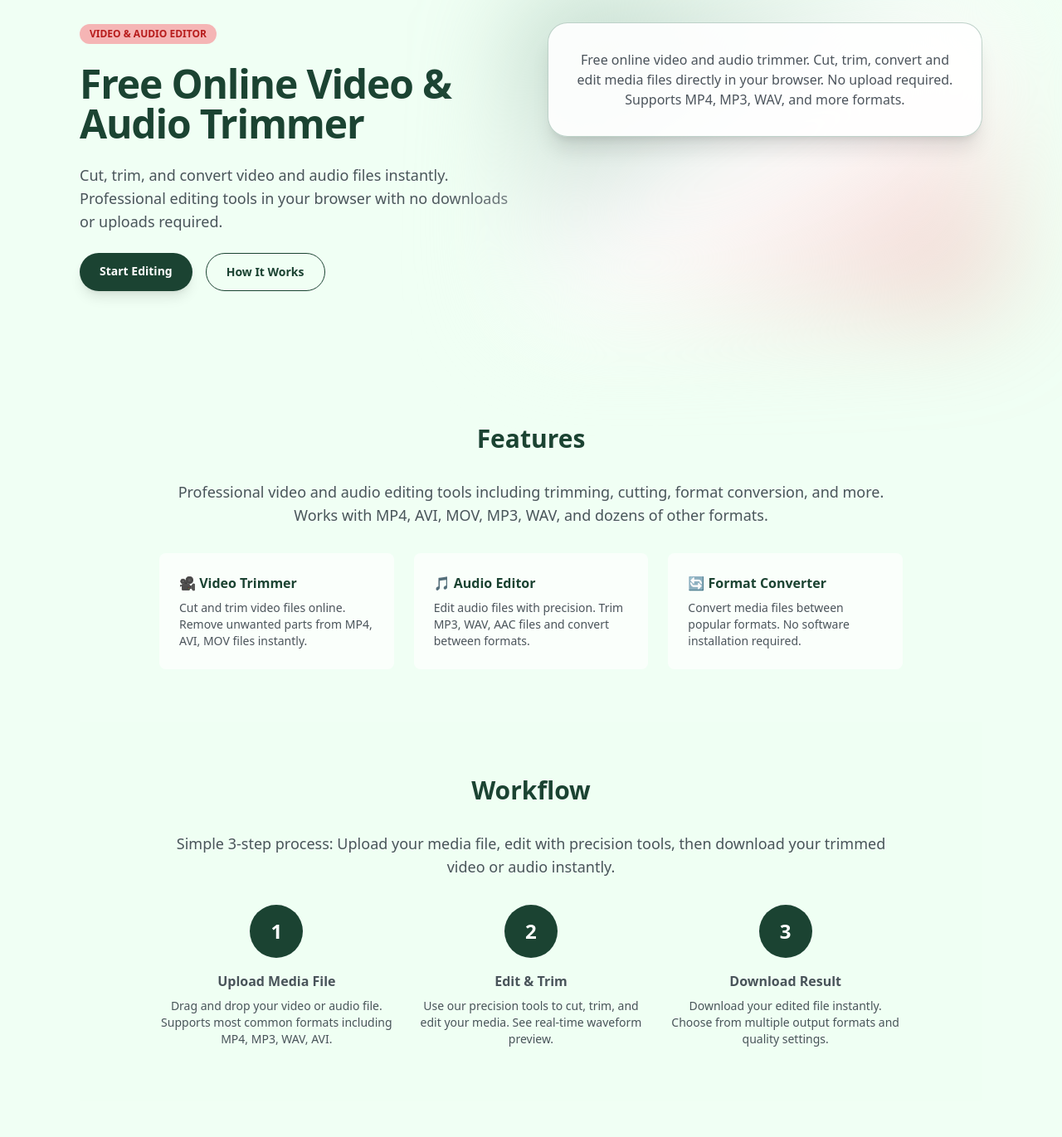
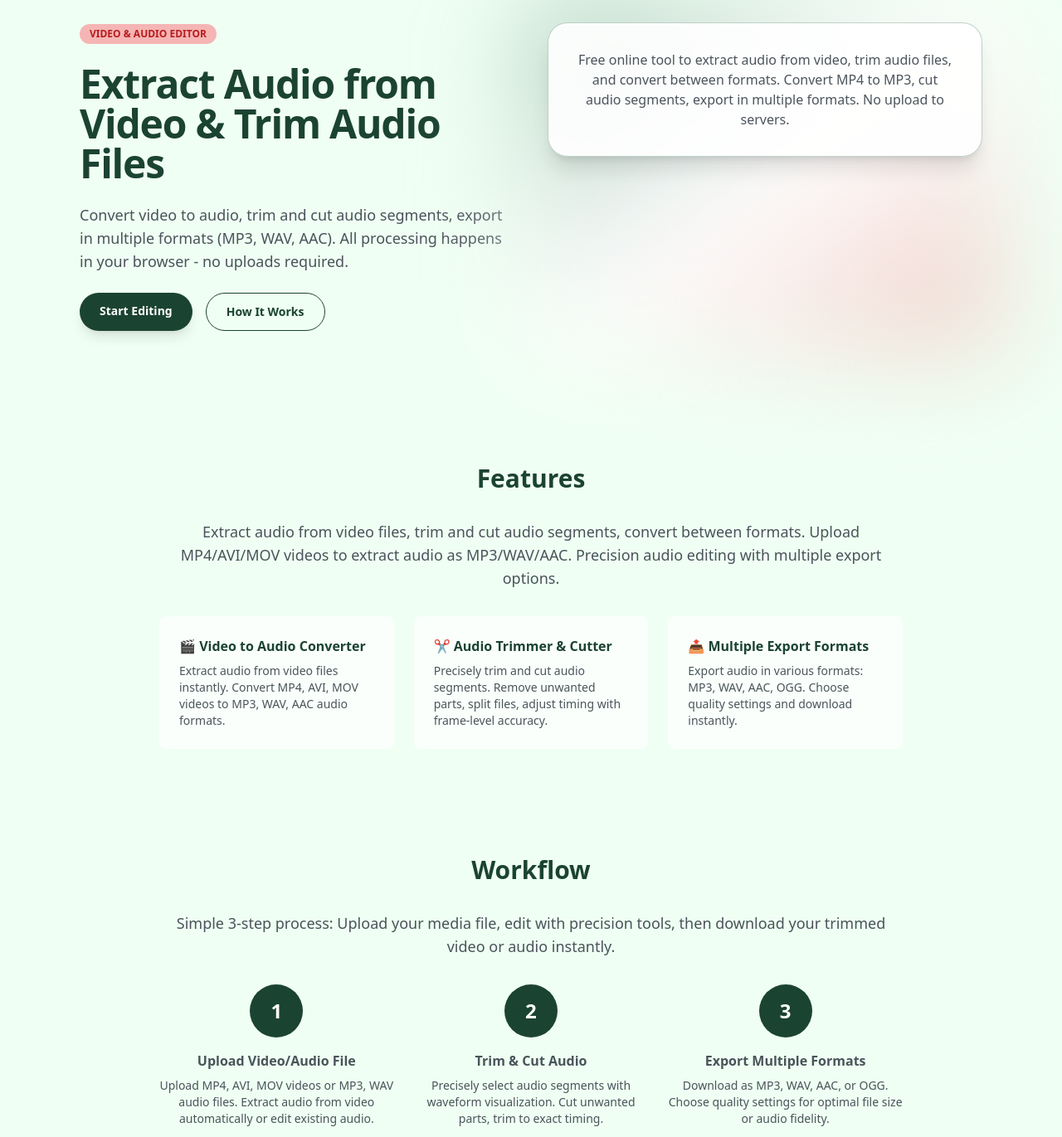
Before and after one commit to 23whx/audio-trimmer-converter, an Astro site: page / in a window 1280 px wide. Shown: the part 149-1520 px from the top of the page at 83% size. Built offline with nearby package versions, Linux system fonts and the light colour scheme; Astro itself is replaced by a stand-in of ours.

Commit message:
feat: enhance SEO to highlight core features
馃幆 Core Features Highlighted in SEO:
鉁?Video to Audio Conversion (MP4 to MP3, extract audio from video)
鉁?Audio Trimming & Cutting (precise segment selection)
鉁?Multiple Export Formats (MP3, WAV, AAC, OGG with quality options)

馃摑 SEO Updates:
- Page title: 'Free Video to Audio Converter & Trimmer'
- Hero: 'Extract Audio from Video & Trim Audio Files'
- Features: Video鈫扐udio, Audio Trimming, Multiple Exports
- Keywords: video to audio converter, extract audio, MP4 to MP3
- Workflow: Upload video鈫扵rim audio鈫扙xport formats

馃攳 This improves discoverability for users searching for:
- Video to audio conversion
- Audio extraction from video files
- Audio trimming and cutting tools
- Multi-format audio export options

```diff
--- a/src/components/seo/SEOHead.astro
+++ b/src/components/seo/SEOHead.astro
@@ -10,8 +10,8 @@ export interface Props {
 
 const { title, description, keywords, ogImage, canonical, lang = 'en' } = Astro.props;
 
-// 默认关键词 - 针对视频和音频编辑优化
-const defaultKeywords = "video trimmer, audio editor, online video cutter, free media converter, trim video online, cut audio, video editor browser, MP4 trimmer, audio converter, media editing tool";
+// 默认关键词 - 针对视频转音频、音频剪切、多格式导出优化
+const defaultKeywords = "video to audio converter, extract audio from video, MP4 to MP3, audio trimmer, cut audio online, trim audio file, audio editor, export MP3 WAV AAC, video audio extraction, online audio converter";
 
 const finalKeywords = keywords ? `${keywords}, ${defaultKeywords}` : defaultKeywords;
 const siteUrl = Astro.site || 'https://audio-trimmer-converter.vercel.app';
--- a/src/lib/i18n/translations.ts
+++ b/src/lib/i18n/translations.ts
@@ -3,8 +3,8 @@ export const translations = {
     // 应用信息 - SEO优化
     appName: "MediaTrim",
     title: "Video & Audio Editor - Free Online Trimmer",
-    pageTitle: "Free Online Video & Audio Trimmer | Cut, Convert & Edit Media Files",
-    description: "Free online video and audio trimmer. Cut, trim, convert and edit media files directly in your browser. No upload required. Supports MP4, MP3, WAV, and more formats.",
+    pageTitle: "Free Video to Audio Converter & Trimmer | Extract Audio from Video, Cut & Edit",
+    description: "Free online tool to extract audio from video, trim audio files, and convert between formats. Convert MP4 to MP3, cut audio segments, export in multiple formats. No upload to servers.",
 
     // 导航
     navFeatures: "Features",
@@ -14,8 +14,8 @@ export const translations = {
     openEditor: "Open Editor",
 
     // 首页内容 - SEO优化
-    heroHeading: "Free Online Video & Audio Trimmer",
-    heroSubheading: "Cut, trim, and convert video and audio files instantly. Professional editing tools in your browser with no downloads or uploads required.",
+    heroHeading: "Extract Audio from Video & Trim Audio Files",
+    heroSubheading: "Convert video to audio, trim and cut audio segments, export in multiple formats (MP3, WAV, AAC). All processing happens in your browser - no uploads required.",
     heroGetStarted: "Start Editing",
     heroLearnMore: "How It Works",
     tagline: "Video & Audio Editor",
@@ -105,7 +105,7 @@ export const translations = {
 
     // 首页内容 - SEO优化
     freeWhileBeta: "100% Free - No Registration Required",
-    featuresContent: "Professional video and audio editing tools including trimming, cutting, format conversion, and more. Works with MP4, AVI, MOV, MP3, WAV, and dozens of other formats.",
+    featuresContent: "Extract audio from video files, trim and cut audio segments, convert between formats. Upload MP4/AVI/MOV videos to extract audio as MP3/WAV/AAC. Precision audio editing with multiple export options.",
     workflowContent: "Simple 3-step process: Upload your media file, edit with precision tools, then download your trimmed video or audio instantly."
   },
   zh: {
--- a/src/pages/index.astro
+++ b/src/pages/index.astro
@@ -66,16 +66,16 @@ const t = (key: keyof typeof translations[SupportedLocale]) =>
       <!-- Feature Grid for SEO -->
       <div class="grid md:grid-cols-3 gap-6 text-left">
         <div class="bg-primary/70 p-6 rounded-lg">
-          <h3 class="font-semibold text-success-dark mb-2">🎥 Video Trimmer</h3>
-          <p class="text-sm">Cut and trim video files online. Remove unwanted parts from MP4, AVI, MOV files instantly.</p>
+          <h3 class="font-semibold text-success-dark mb-2">🎬 Video to Audio Converter</h3>
+          <p class="text-sm">Extract audio from video files instantly. Convert MP4, AVI, MOV videos to MP3, WAV, AAC audio formats.</p>
         </div>
         <div class="bg-primary/70 p-6 rounded-lg">
-          <h3 class="font-semibold text-success-dark mb-2">🎵 Audio Editor</h3>
-          <p class="text-sm">Edit audio files with precision. Trim MP3, WAV, AAC files and convert between formats.</p>
+          <h3 class="font-semibold text-success-dark mb-2">✂️ Audio Trimmer & Cutter</h3>
+          <p class="text-sm">Precisely trim and cut audio segments. Remove unwanted parts, split files, adjust timing with frame-level accuracy.</p>
         </div>
         <div class="bg-primary/70 p-6 rounded-lg">
-          <h3 class="font-semibold text-success-dark mb-2">🔄 Format Converter</h3>
-          <p class="text-sm">Convert media files between popular formats. No software installation required.</p>
+          <h3 class="font-semibold text-success-dark mb-2">📤 Multiple Export Formats</h3>
+          <p class="text-sm">Export audio in various formats: MP3, WAV, AAC, OGG. Choose quality settings and download instantly.</p>
         </div>
       </div>
     </div>
@@ -90,18 +90,18 @@ const t = (key: keyof typeof translations[SupportedLocale]) =>
             <div class="grid md:grid-cols-3 gap-6">
               <div class="text-center">
                 <div class="w-16 h-16 bg-success-dark text-primary rounded-full flex items-center justify-center text-2xl font-bold mx-auto mb-4">1</div>
-          <h3 class="font-semibold mb-2">Upload Media File</h3>
-          <p class="text-sm">Drag and drop your video or audio file. Supports most common formats including MP4, MP3, WAV, AVI.</p>
+                <h3 class="font-semibold mb-2">Upload Video/Audio File</h3>
+                <p class="text-sm">Upload MP4, AVI, MOV videos or MP3, WAV audio files. Extract audio from video automatically or edit existing audio.</p>
               </div>
               <div class="text-center">
                 <div class="w-16 h-16 bg-success-dark text-primary rounded-full flex items-center justify-center text-2xl font-bold mx-auto mb-4">2</div>
-          <h3 class="font-semibold mb-2">Edit & Trim</h3>
-          <p class="text-sm">Use our precision tools to cut, trim, and edit your media. See real-time waveform preview.</p>
+                <h3 class="font-semibold mb-2">Trim & Cut Audio</h3>
+                <p class="text-sm">Precisely select audio segments with waveform visualization. Cut unwanted parts, trim to exact timing.</p>
               </div>
               <div class="text-center">
                 <div class="w-16 h-16 bg-success-dark text-primary rounded-full flex items-center justify-center text-2xl font-bold mx-auto mb-4">3</div>
-          <h3 class="font-semibold mb-2">Download Result</h3>
-          <p class="text-sm">Download your edited file instantly. Choose from multiple output formats and quality settings.</p>
+                <h3 class="font-semibold mb-2">Export Multiple Formats</h3>
+                <p class="text-sm">Download as MP3, WAV, AAC, or OGG. Choose quality settings for optimal file size or audio fidelity.</p>
               </div>
             </div>
     </div>
```
Lines whose indentation alone changed are shown as unchanged.
